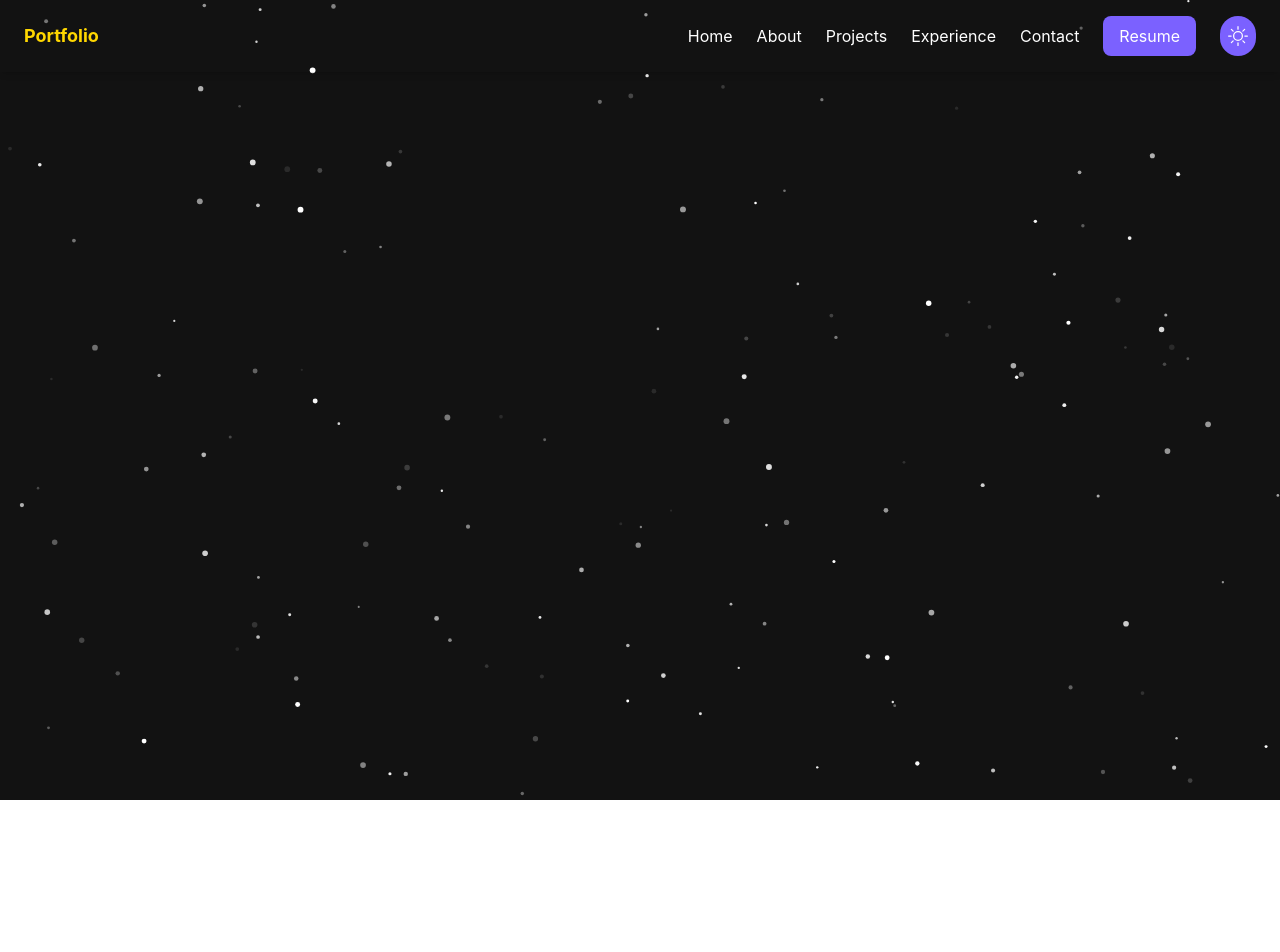
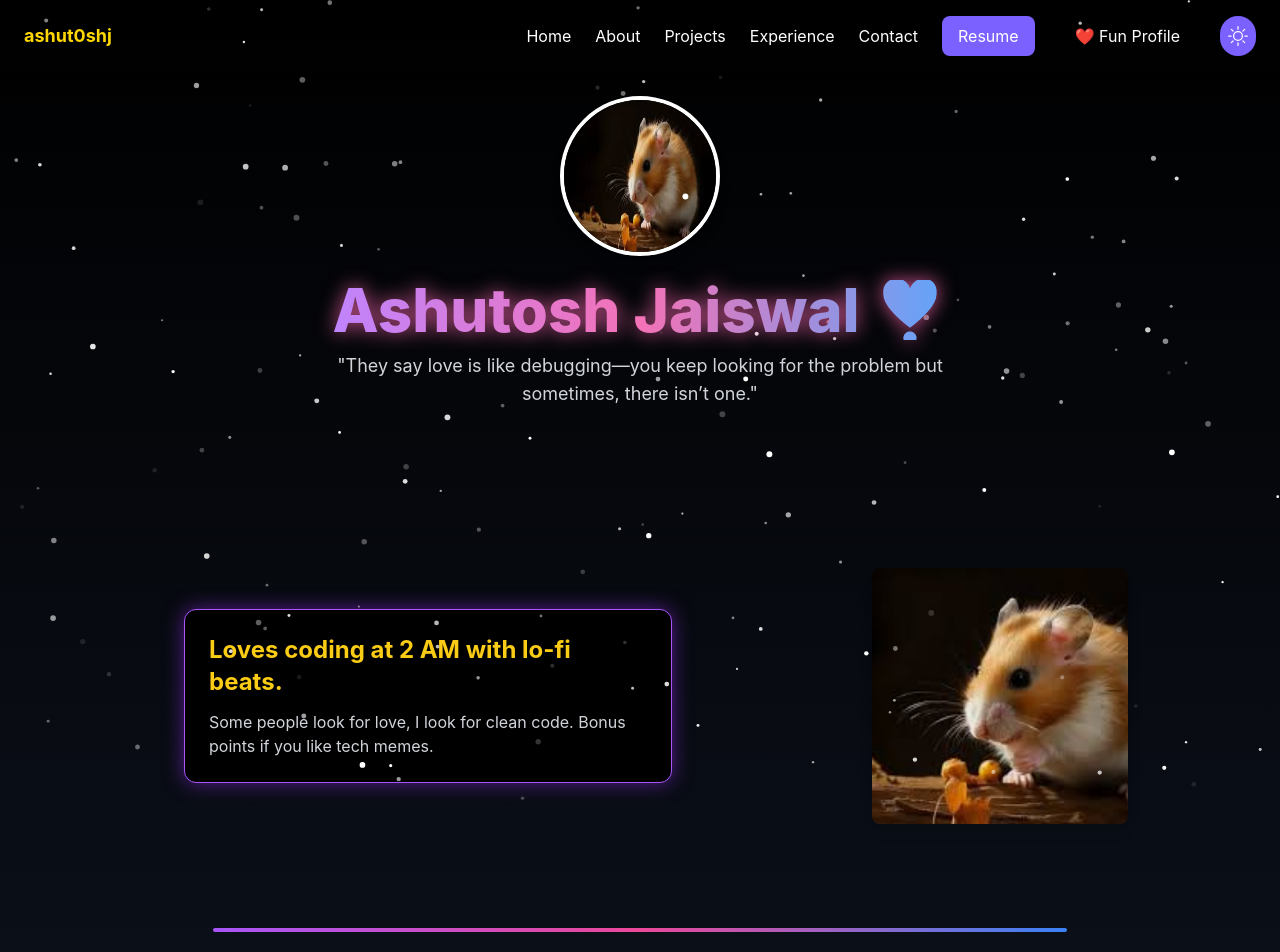
Before and after one commit to ashut0shj/about, a React (Create React App) app: page /fun-profile in a window 1280 px wide. Shown: the top 952 px of the page. Before the commit the page ends 800 px from the top, so only its background shows below. Built offline with nearby package versions, Linux system fonts and the light colour scheme.

Commit message:
meri maut pakka

```diff
--- a/package.json
+++ b/package.json
@@ -19,7 +19,10 @@
     "react-scripts": "5.0.1",
     "react-scroll": "^1.9.3",
     "react-tsparticles": "^2.12.2",
+    "tsparticles": "^3.8.1",
     "tsparticles-engine": "^2.12.0",
+    "tsparticles-shape-heart": "^2.12.0",
+    "tsparticles-shape-star": "^2.12.0",
     "tsparticles-slim": "^2.12.0",
     "web-vitals": "^2.1.4"
   },
--- a/src/App.js
+++ b/src/App.js
@@ -9,6 +9,8 @@ import Contact from "./components/Contact";
 import ParticlesBackground from "./components/ParticlesBackground";
 import ResumePage from "./components/ResumePage"; // Import new Resume Page
 import TechStack from "./components/TechStack";
+import FunProfile from "./components/FunProfile";
+
 
 function App() {
   return (
@@ -29,6 +31,8 @@ function App() {
               </>
             } />
             <Route path="/resume" element={<ResumePage />} />
+            <Route path="/fun-profile" element={<FunProfile />} /> {/* New Route */}
+
           </Routes>
         </div>
       </Router>
--- a/src/components/Contact.jsx
+++ b/src/components/Contact.jsx
@@ -156,6 +156,7 @@ const Contact = () => {
         </motion.button>
       </motion.form>
 
+
       <AnimatePresence>
         {showPopup && (
           <motion.div
@@ -167,6 +168,7 @@ const Contact = () => {
           >
             🎉 Message Sent Successfully!
           </motion.div>
+
         )}
       </AnimatePresence>
     </section>
--- a/src/components/Experience.jsx
+++ b/src/components/Experience.jsx
@@ -1,4 +1,4 @@
-import { useEffect, useState } from "react";
+import { useState, useEffect } from "react";
 import { motion } from "framer-motion";
 import { FaBriefcase, FaCode, FaMoneyBill } from "react-icons/fa";
 
@@ -30,51 +30,37 @@ const experiences = [
 ];
 
 const Experience = () => {
-  const [scrollProgress, setScrollProgress] = useState(0);
   const [selectedExp, setSelectedExp] = useState(null);
-
-  useEffect(() => {
-    const handleScroll = () => {
-      const section = document.getElementById("experience");
-      if (section) {
-        const top = section.getBoundingClientRect().top;
-        const height = section.offsetHeight;
-        const screenHeight = window.innerHeight;
-        const scrolled = Math.min(1, Math.max(0, (screenHeight - top) / height));
-        setScrollProgress(scrolled);
-      }
-    };
-
-    window.addEventListener("scroll", handleScroll);
-    return () => window.removeEventListener("scroll", handleScroll);
-  }, []);
 
   return (
     <section id="experience" className="py-16 px-8 relative">
       <motion.h2
         initial={{ opacity: 0, y: -20 }}
-  animate={{ opacity: 1, y: 0 }}
+        whileInView={{ opacity: 1, y: 0 }}
         transition={{ duration: 1 }}
+        viewport={{ once: true }}
         className="text-4xl font-bold bg-gradient-to-r from-purple-400 via-pink-500 to-yellow-500 bg-clip-text text-transparent text-center mb-12"
       >
         Experience
       </motion.h2>
 
-
       <div className="relative">
-        {/* Timeline Line (Fills Dynamically) */}
+        {/* Timeline Line */}
         <div className="absolute left-6 top-0 w-1 bg-gray-700 rounded-full h-full" />
         <motion.div
           className="absolute left-6 top-0 w-1 bg-gradient-to-b from-yellowAccent to-purple-700 rounded-full"
-          style={{ height: `${scrollProgress * 100}%` }}
+          whileInView={{ height: "100%" }}
+          transition={{ duration: 1.5, ease: "easeOut" }}
+          viewport={{ once: true }}
         />
 
         {experiences.map((exp, index) => (
           <motion.div
             key={index}
             initial={{ opacity: 0, x: index % 2 === 0 ? -50 : 50 }}
-            animate={{ opacity: 1, x: 0 }}
+            whileInView={{ opacity: 1, x: 0 }}
             transition={{ duration: 0.6, ease: "easeOut", delay: index * 0.2 }}
+            viewport={{ once: true }}
             whileHover={{
               scale: 1.05,
               boxShadow: "0px 10px 20px rgba(255, 217, 0, 0.3)",
--- /dev/null
+++ b/src/components/FunProfile.jsx
@@ -0,0 +1,121 @@
+import { motion } from "framer-motion";
+
+const images = [
+  { src: "/profile.jpg", text: "Loves coding at 2 AM with lo-fi beats." },
+  { src: "/profile.jpg", text: "Believes coffee is a programming language." },
+  { src: "/profile.jpg", text: "Knows too many random tech facts." },
+  { src: "/profile.jpg", text: "Can explain recursion but not relationships." },
+  { src: "/profile.jpg", text: "Thinks dark mode is a personality trait." },
+];
+
+const FunProfile = () => {
+  return (
+    <motion.div
+      initial={{ opacity: 0 }}
+      animate={{ opacity: 1 }}
+      transition={{ duration: 1.2 }}
+      className="min-h-screen bg-gradient-to-b from-black via-gray-900 to-gray-950 text-white"
+    >
+      {/* Hero Section */}
+      <section className="flex flex-col items-center text-center py-24">
+        <motion.img
+          src="/profile.jpg"
+          alt="Ashutosh Jaiswal"
+          className="w-40 h-40 rounded-full border-4 border-white shadow-lg"
+          initial={{ scale: 0 }}
+          animate={{ scale: 1 }}
+          transition={{ duration: 1 }}
+        />
+        <motion.h1
+  className="text-6xl font-extrabold mt-6 text-transparent
+             bg-clip-text bg-gradient-to-r from-purple-400 via-pink-400 to-blue-400
+             drop-shadow-[0_0_10px_rgba(255,105,180,0.8)]"
+  initial={{ opacity: 0, y: -20 }}
+  animate={{ opacity: 1, y: 0 }}
+  transition={{ duration: 1, ease: "easeOut" }}
+  whileHover={{ scale: 1.1 }}
+>
+  Ashutosh Jaiswal ❣️
+</motion.h1>
+
+        <motion.p
+          className="text-lg mt-3 max-w-2xl text-gray-300"
+          initial={{ opacity: 0, y: 20 }}
+          animate={{ opacity: 1, y: 0 }}
+          transition={{ duration: 1 }}
+        >
+          "They say love is like debugging—you keep looking for the problem but sometimes, there isn’t one."
+        </motion.p>
+      </section>
+
+      {/* Alternating Sections with Card Design & Divider Line */}
+      {images.map((item, index) => (
+        <div key={index}>
+          <section
+            className={`flex flex-col md:flex-row items-center justify-between py-16 px-6 max-w-5xl mx-auto ${
+              index % 2 === 0 ? "md:flex-row-reverse" : ""
+            }`}
+          >
+            {/* Image */}
+            <motion.img
+              src={item.src}
+              alt="Profile"
+              className="w-64 h-64 rounded-lg shadow-lg object-cover md:mb-0 mb-6"
+              initial={{ opacity: 0, x: index % 2 === 0 ? 100 : -100 }}
+              whileInView={{ opacity: 1, x: 0 }}
+              transition={{ duration: 0.8 }}
+            />
+
+            {/* Text in Card */}
+            <motion.div
+              className="md:w-1/2 text-center md:text-left p-6
+              bg-black border border-purple-500
+              shadow-[0_0_20px_rgba(138,43,226,0.6)]
+              rounded-xl md:ml-8 ml-0"
+              initial={{ opacity: 0, x: index % 2 === 0 ? -100 : 100 }}
+              whileInView={{ opacity: 1, x: 0 }}
+              transition={{ duration: 0.8 }}
+            >
+              <h2 className="text-2xl font-bold text-yellow-400">{item.text}</h2>
+              <p className="mt-3 text-gray-300">
+                Some people look for love, I look for clean code. Bonus points if you like tech memes.
+              </p>
+            </motion.div>
+          </section>
+
+          {/* Pretty Glowing Divider Line */}
+          {index < images.length - 1 && (
+            <motion.div
+              className="w-2/3 mx-auto h-1 bg-gradient-to-r from-purple-500 via-pink-500 to-blue-500 rounded-full shadow-lg opacity-70 my-10"
+              initial={{ opacity: 0, scaleX: 0 }}
+              whileInView={{ opacity: 1, scaleX: 1 }}
+              transition={{ duration: 0.8 }}
+            ></motion.div>
+          )}
+        </div>
+      ))}
+
+      {/* Fun Closing Section */}
+      <section className="text-center py-20">
+        <motion.h2
+          className="text-3xl font-bold text-pink-400"
+          initial={{ opacity: 0, y: 20 }}
+          whileInView={{ opacity: 1, y: 0 }}
+          transition={{ duration: 1 }}
+        >
+          "Still Here? Maybe We’re a Match! 💜"
+        </motion.h2>
+        <motion.p
+          className="text-lg text-gray-300 mt-4 max-w-2xl mx-auto"
+          initial={{ opacity: 0 }}
+          whileInView={{ opacity: 1 }}
+          transition={{ duration: 1 }}
+        >
+          Swipe right on tech, coffee, and good vibes. If you’re still reading, I’d say it’s meant to be. 😉
+        </motion.p>
+      </section>
+    </motion.div>
+  );
+};
+
+export default FunProfile;
--- a/src/components/Navbar.jsx
+++ b/src/components/Navbar.jsx
@@ -11,8 +11,12 @@ const Navbar = () => {
   const navigate = useNavigate();
 
   const handleNavigation = (target) => {
+    setIsOpen(false); // Close menu on navigation
+
     if (target === "resume") {
       navigate("/resume");
+    } else if (target === "fun-profile") {
+      navigate("/fun-profile");
     } else {
       if (location.pathname !== "/") {
         navigate("/");
@@ -23,15 +27,15 @@ const Navbar = () => {
         document.getElementById(target)?.scrollIntoView({ behavior: "smooth" });
       }
     }
-    setIsOpen(false);
   };
 
   return (
     <nav className="fixed top-0 w-full bg-transparent shadow-md py-4 px-6 flex justify-between items-center z-50">
       <RouterLink to="/" className="text-lg font-bold text-yellowAccent">
-        Portfolio
+        ashut0shj
       </RouterLink>
 
+      {/* Desktop Navbar */}
       <div className="hidden md:flex gap-6">
         {["Home", "About", "Projects", "Experience", "Contact"].map((item) => (
           <button
@@ -49,6 +53,12 @@ const Navbar = () => {
           Resume
         </button>
         <button
+          onClick={() => navigate("/fun-profile")}
+          className="cursor-pointer text-white  px-4 py-2 rounded-lg hover:bg-yellowAccent transition-all duration-300"
+        >
+          ❤️ Fun Profile
+        </button>
+        <button
           onClick={() => setTheme(theme === "dark" ? "light" : "dark")}
           className="bg-purpleCard p-2 rounded-full text-white hover:bg-yellowAccent transition-all duration-300"
         >
@@ -56,12 +66,14 @@ const Navbar = () => {
         </button>
       </div>
 
+      {/* Mobile Menu Button */}
       <div className="md:hidden">
         <button onClick={() => setIsOpen(!isOpen)} className="text-white text-2xl">
           {isOpen ? <FaTimes /> : <FaBars />}
         </button>
       </div>
 
+      {/* Mobile Menu */}
       {isOpen && (
         <div className="md:hidden fixed top-0 left-0 w-full h-screen backdrop-blur-md bg-gradient-to-b from-black/80 via-darkBg0/85 to-[#c7a2ff1a] flex flex-col items-center justify-center space-y-6 transition-opacity duration-300">
           {["Home", "About", "Projects", "Experience", "Contact"].map((item) => (
@@ -74,16 +86,28 @@ const Navbar = () => {
             </button>
           ))}
           <button
-            onClick={() => navigate("/resume")}
+            onClick={() => handleNavigation("resume")}
             className="text-xl text-white bg-purpleCard px-6 py-3 rounded-lg hover:bg-yellowAccent transition-all duration-300"
           >
             Resume
+          </button>
+          <button
+            onClick={() => handleNavigation("fun-profile")}
+            className="text-xl text-white bg-purpleCard px-6 py-3 rounded-lg hover:bg-yellowAccent transition-all duration-300"
+          >
+            ❤️ Fun Profile
           </button>
           <button
             onClick={() => setTheme(theme === "dark" ? "light" : "dark")}
             className="mt-4 bg-purpleCard p-3 rounded-full text-white hover:bg-yellowAccent transition-all duration-300"
           >
             {theme === "dark" ? <BsSun size={24} /> : <BsMoon size={24} />}
+          </button>
+          <button
+            onClick={() => setIsOpen(false)} // Explicit close button
+            className="absolute top-5 right-6 text-white text-2xl"
+          >
+            <FaTimes />
           </button>
         </div>
       )}
--- a/src/components/Projects.jsx
+++ b/src/components/Projects.jsx
@@ -64,21 +64,22 @@ const Projects = () => {
     <section id="projects" className="py-16 text-center">
       <motion.h2
         initial={{ opacity: 0, y: -20 }}
-  animate={{ opacity: 1, y: 0 }}
+        whileInView={{ opacity: 1, y: 0 }}
         transition={{ duration: 1 }}
+        viewport={{ once: true }}
         className="text-4xl font-bold bg-gradient-to-r from-purple-400 via-pink-500 to-yellow-500 bg-clip-text text-transparent mb-8"
       >
         Projects
       </motion.h2>
-
 
       <div className="grid md:grid-cols-2 lg:grid-cols-3 gap-8 px-6">
         {projects.map((project, index) => (
           <motion.div
             key={index}
             initial={{ opacity: 0, x: index % 2 === 0 ? -50 : 50 }}
-            animate={{ opacity: 1, x: 0 }}
+            whileInView={{ opacity: 1, x: 0 }}
             transition={{ duration: 0.6, ease: "easeOut", delay: index * 0.2 }}
+            viewport={{ once: true }}
             whileHover={{
               scale: 1.08,
               boxShadow: "0px 10px 20px rgba(255, 217, 0, 0.3)",
@@ -138,5 +139,4 @@ const Projects = () => {
     </section>
   );
 };
-
 export default Projects;
--- a/src/components/TechStack.jsx
+++ b/src/components/TechStack.jsx
@@ -52,24 +52,27 @@ const TechStack = () => {
     <section id="techstack" className="py-16 text-center">
       <motion.h2
         initial={{ opacity: 0, y: -20 }}
-  animate={{ opacity: 1, y: 0 }}
+        whileInView={{ opacity: 1, y: 0 }}
         transition={{ duration: 1 }}
+        viewport={{ once: true }}
         className="text-4xl font-bold bg-gradient-to-r from-purple-400 via-pink-500 to-yellow-500 bg-clip-text text-transparent mb-8"
       >
         Tech Stack
       </motion.h2>
-
 
       <div className="grid md:grid-cols-2 lg:grid-cols-3 gap-8 px-6">
         {techStack.map((category, index) => (
           <motion.div
             key={index}
             initial={{ opacity: 0, x: index % 2 === 0 ? -50 : 50 }}
-            animate={{ opacity: 1, x: 0 }}
+            whileInView={{ opacity: 1, x: 0 }}
             transition={{ duration: 0.6, ease: "easeOut", delay: index * 0.2 }}
+            viewport={{ once: true }}
             className="bg-purpleCard p-6 rounded-lg shadow-lg text-left"
           >
-            <h3 className="text-2xl font-semibold text-yellowAccent mb-4">{category.category}</h3>
+            <h3 className="text-2xl font-semibold text-yellowAccent mb-4">
+              {category.category}
+            </h3>
             <div className="grid grid-cols-2 gap-4">
               {category.skills.map((skill, i) => (
                 <div key={i} className="flex items-center gap-2 text-white">
```
Also changed, not shown: 1 other file (tests, documents, lock files or other folders). Lines whose indentation alone changed are shown as unchanged.
